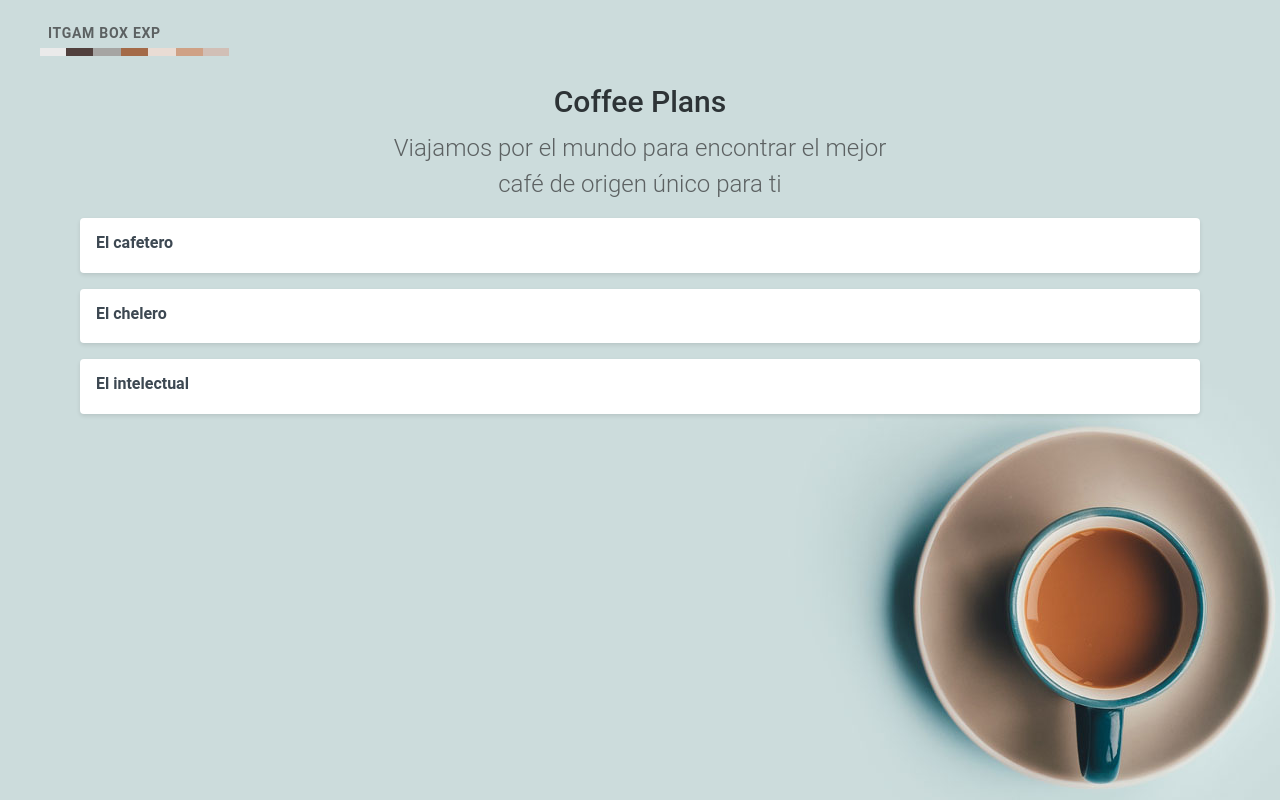
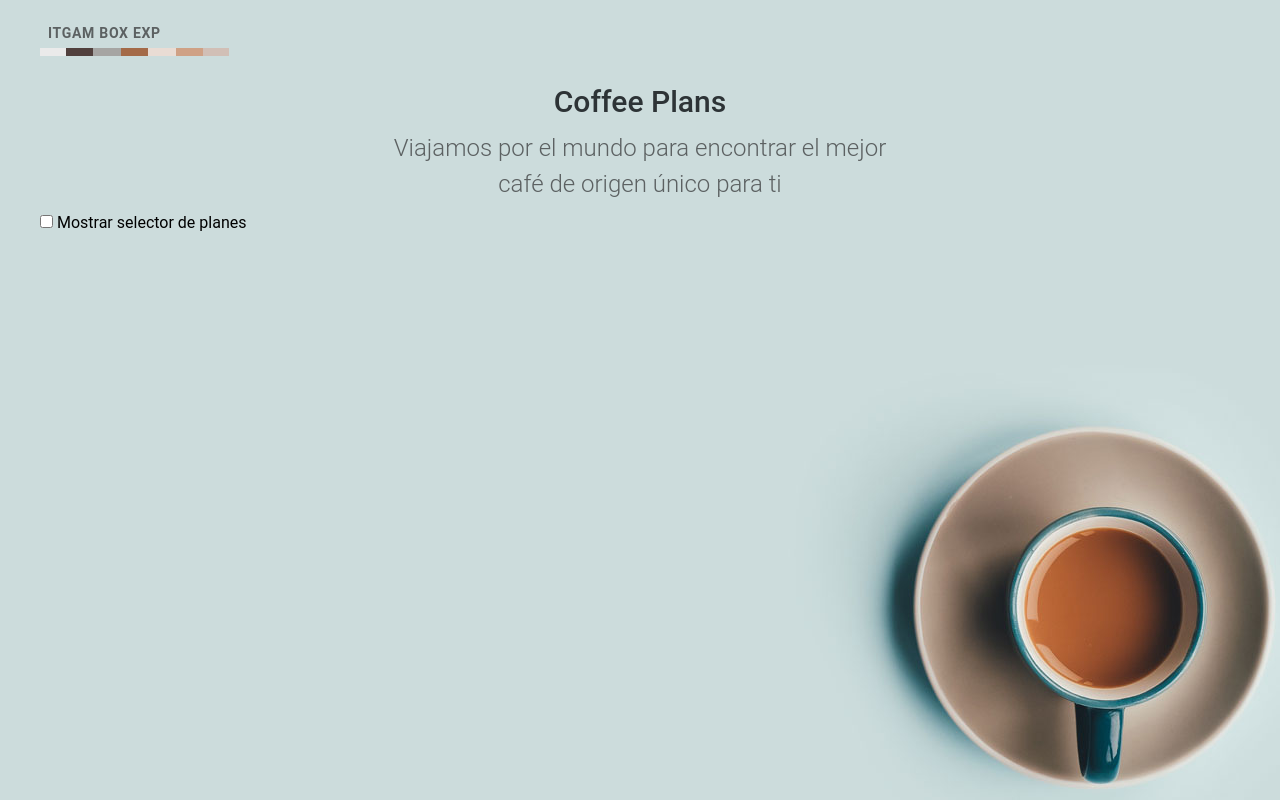
Before and after one commit to MelanieCuevas-Hub/Repositorio-de-la-materia-DADM, a Vue app: page / in a window 1280 px wide. Built offline with nearby package versions, Linux system fonts and the light colour scheme.

Commit message:
⭐S03S06 Hooks

```diff
--- a/src/App.vue
+++ b/src/App.vue
@@ -1,5 +1,7 @@
 <script setup>
 import PlanPicker from './components/PlanPicker.vue';
+import { ref } from 'vue';
+const showPlans = ref(false);
 </script>
 
 <template>
@@ -17,7 +19,12 @@ import PlanPicker from './components/PlanPicker.vue';
       Viajamos por el mundo para encontrar el mejor café de origen único para ti
     </h2>
 
-    <PlanPicker />
+    <label>
+      <input type="checkbox" v-model="showPlans">
+      Mostrar selector de planes
+    </label>
+
+    <PlanPicker v-if="showPlans" />
 
   </div>
 </template>
--- a/src/components/PlanPicker.vue
+++ b/src/components/PlanPicker.vue
@@ -1,6 +1,6 @@
 <script setup>
  import PlanPickerItem from './PlanPickerItem.vue';
- import { ref, onMounted} from 'vue';
+ import { ref, onMounted, onUnmounted} from 'vue';
  //Creando una referencia reactiva
  //para almacenar el plan seleccionado
  const selectedPlan = ref(null)
@@ -21,6 +21,11 @@ selectedPlan.value = name;
     console.log("El componente PlanPicker se ha montado 🎉")
     console.log(plansWrapper.value);
   });
+
+//REGISTANDO EL HOOK UNMOUNTED
+  onUnmounted(() => {
+    console.log("El componente PlanPicker se ha desmontado 🫥")
+  });
 </script>
 
 <template>
```
